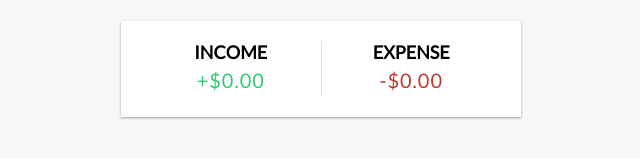
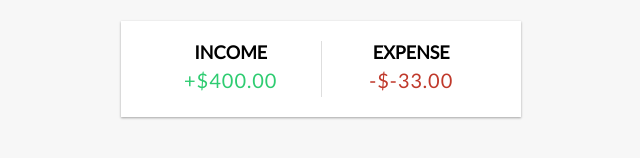
Before and after one commit to Antonioax/ExpenseTracker, a Vue app: page / in a window 1280 px wide. Shown: the part 277-435 px from the top of the page, without its empty margins (319-959 px from the left). Built offline with nearby package versions, Linux system fonts and the light colour scheme.

Commit message:
Finished income expense

```diff
--- a/src/App.vue
+++ b/src/App.vue
@@ -18,13 +18,29 @@ const total = computed(() => {
     0
   );
 });
+
+const income = computed(() => {
+  return transactions.value
+    .filter((t) => t.amount > 0)
+    .reduce((acc, t) => acc + t.amount, 0)
+    .toFixed(2);
+});
+
+const expense = computed(() => {
+  return transactions.value
+    .filter((t) => t.amount < 0)
+    .reduce((acc, t) => acc + t.amount, 0)
+    .toFixed(2);
+});
+
+
 </script>
 
 <template>
   <Header></Header>
   <div class="container">
     <Balance :total="total"></Balance>
-    <IncomeExpenses></IncomeExpenses>
+    <IncomeExpenses :income="income" :expense="expense"></IncomeExpenses>
     <TransactionList :transactions="transactions"></TransactionList>
     <AddTransaction></AddTransaction>
   </div>
--- a/src/components/IncomeExpenses.vue
+++ b/src/components/IncomeExpenses.vue
@@ -1,12 +1,25 @@
+<script setup>
+defineProps({
+  income: {
+    type: Number,
+    required: true,
+  },
+  expense: {
+    type: Number,
+    required: true,
+  },
+});
+</script>
+
 <template>
   <div class="inc-exp-container">
     <div>
       <h4>Income</h4>
-      <p id="money-plus" class="money plus">+$0.00</p>
+      <p id="money-plus" class="money plus">+${{ income }}</p>
     </div>
     <div>
       <h4>Expense</h4>
-      <p id="money-minus" class="money minus">-$0.00</p>
+      <p id="money-minus" class="money minus">-${{ expense }}</p>
     </div>
   </div>
 </template>
```
